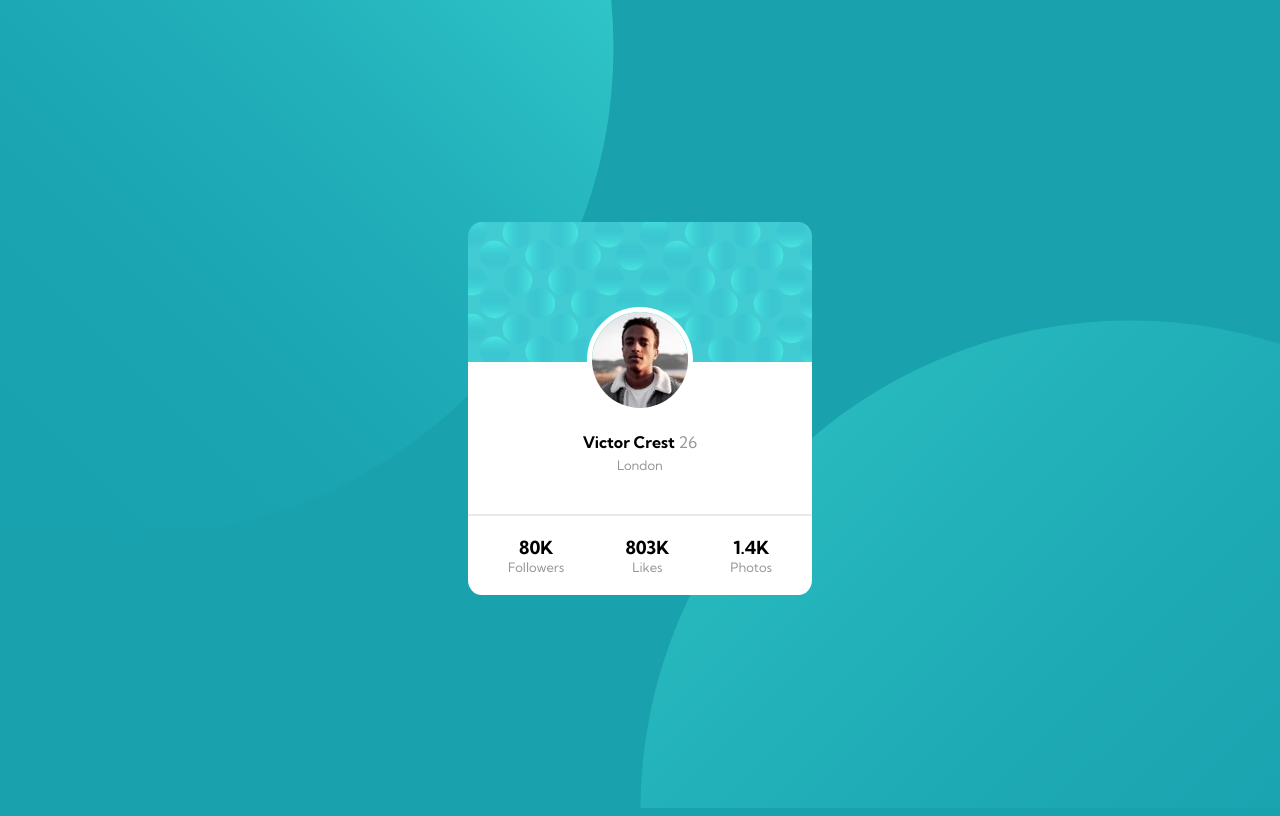
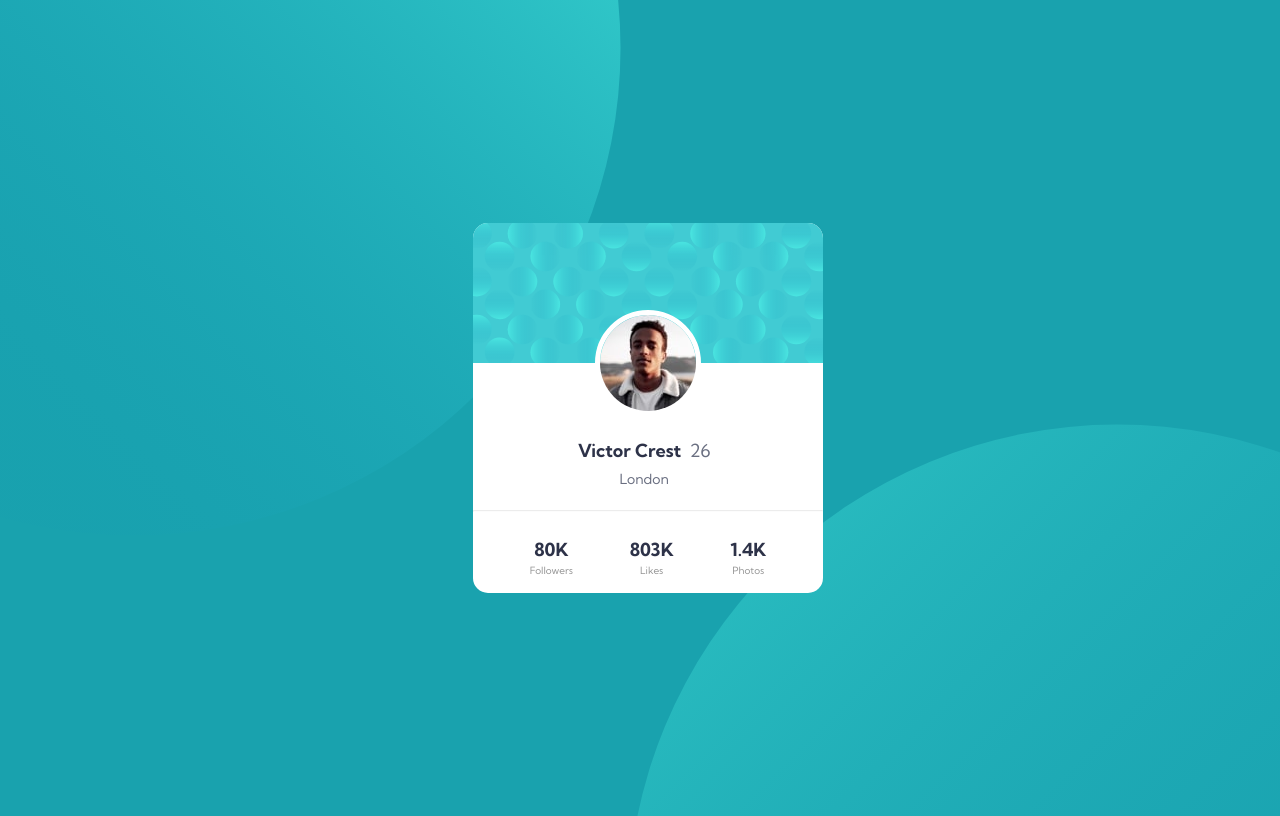
Before and after one commit to OmarLawaty/profile-card-component, a plain HTML site: page index.html in a window 1280 px wide. Drawn offline with Linux system fonts and the light colour scheme.

Commit message:
feat: card improvments
improve the design of the card and the respond of the website

```diff
--- a/css/styles.css
+++ b/css/styles.css
@@ -1,77 +1,113 @@
-html {
+body {
+  width: 100vw;
+  height: 100vh;
+  background: url("/images/bg-pattern-top.svg") right 51.5vw bottom 35vh
+      no-repeat,
+    hsl(185, 75%, 39%) url("/images/bg-pattern-bottom.svg") left 49vw top 53vh
+      no-repeat;
+  text-align: center;
+  font: 400 18px/1.5 "Kumbh Sans", sans-serif;
+  /* overflow: hidden; */
+}
+
+main {
+  position: relative;
   height: 100%;
 }
 
-body {
-  height: 100%;
-  background: url("/images/bg-pattern-top.svg") right 52vw bottom 33vh  no-repeat,
-    hsl(185, 75%, 39%) url("/images/bg-pattern-bottom.svg") left 50vw top 40vh no-repeat;
-  display: flex;
-  justify-content: center;
-  align-items: center;
-}
-
 .card {
-  background: url("/images/bg-pattern-card.svg") no-repeat, white;
-  height: 18em;
-  width: 21.5em;
-  padding-top: 85px;
-  border-radius: 4%;
-  text-align: center;
+  --card-radius: 15px;
+  position: absolute;
+  top: 50%;
+  left: 50%;
+  transform: translate(-50%, -50%);
+  width: 350px;
+  height: 370px;
+  margin: 0;
+  background-color: #fff;
+  border-radius: var(--card-radius);
   display: flex;
   flex-direction: column;
   justify-content: space-between;
 }
 
+.card header {
+  height: 40%;
+  background: url("/images/bg-pattern-card.svg") no-repeat;
+  border-radius: var(--card-radius) var(--card-radius) 0 0;
+}
+
 .profile-picture {
   border-radius: 100%;
   border: 5px solid white;
+  position: absolute;
+  top: 23.5%;
+  left: 50%;
+  transform: translateX(-50%);
 }
 
 .profile-info {
-  font: size 18px;
-  font-family: "Kumbh Sans", sans-serif;
-  margin-top: 15px;
+  margin-top: 55px;
+  padding-right: 7.5px;
 }
 
 .name {
   font-weight: 700;
+  color: hsl(229, 23%, 23%);
+  padding-right: 4px;
 }
 
 .age {
-  font-weight: 300;
-  color: hsl(0, 0%, 59%);
+  color: hsl(227, 10%, 46%);
 }
 
 .address {
   display: block;
-  color: hsl(0, 0%, 59%);
-  font-weight: 300;
-  font-size: 13px;
+  color: hsl(227, 10%, 46%);
+  font-size: 14px;
   padding-top: 5px;
 }
 
-.top-border {
-  border-top: 2px solid hsl(0, 0%, 59%);
-  opacity: 20%;
+hr {
+  border-top: 1px solid hsl(0, 0%, 59%);
+  opacity: 17%;
 }
 
 .social-media-status {
-  padding: 20px 40px;
-  font-family: "Kumbh Sans", sans-serif;
-  font-size: 18px;
+  padding: 15px 0px;
   display: flex;
-  flex-direction: row;
-  justify-content: space-between;
+  justify-content: space-evenly;
 }
 
 .stats {
   font-weight: 700;
+  color: hsl(229, 23%, 23%);
 }
 
 .stats-name {
   display: block;
-  font-weight: 300;
-  font-size: 13px;
+  font-size: 10px;
   color: hsl(0, 0%, 59%);
 }
+
+@media (max-width: 900px) {
+  body {
+    background-position: right 40vw bottom 40vh, left 45vw top 40vh;
+  }
+
+  .card {
+    width: 325px;
+  }
+
+  .card header {
+    background-size: cover;
+  }
+
+  .profile-picture {
+    top: 27%;
+    margin-bottom: 5px;
+  }
+  .stats-name {
+    font-size: 10px;
+  }
+}
--- a/index.html
+++ b/index.html
@@ -21,11 +21,12 @@
   <body>
     <main>
       <article class="card">
+        <header></header>
         <section class="general-info">
           <div>
             <img
               src="./images/image-victor.jpg"
-              alt="profile picture of Victor Crest"
+              alt="profile p icture of Victor Crest"
               class="profile-picture"
             />
           </div>
@@ -36,7 +37,7 @@
           </div>
         </section>
         <div class="container">
-          <div class="top-border"></div>
+          <hr />
           <footer class="social-media-status">
             <div class="social-info">
               <span class="stats">80K</span>
@@ -54,13 +55,5 @@
         </div>
       </article>
     </main>
-    <!-- <footer>
-      <div class="attribution">
-        Challenge by
-        <a href="https://www.frontendmentor.io?ref=challenge" target="_blank"
-          >Frontend Mentor</a
-        >. Coded by <a href="#">Your Name Here</a>.
-      </div>
-    </footer> -->
   </body>
 </html>
```
Also changed, not shown: 1 other file.
